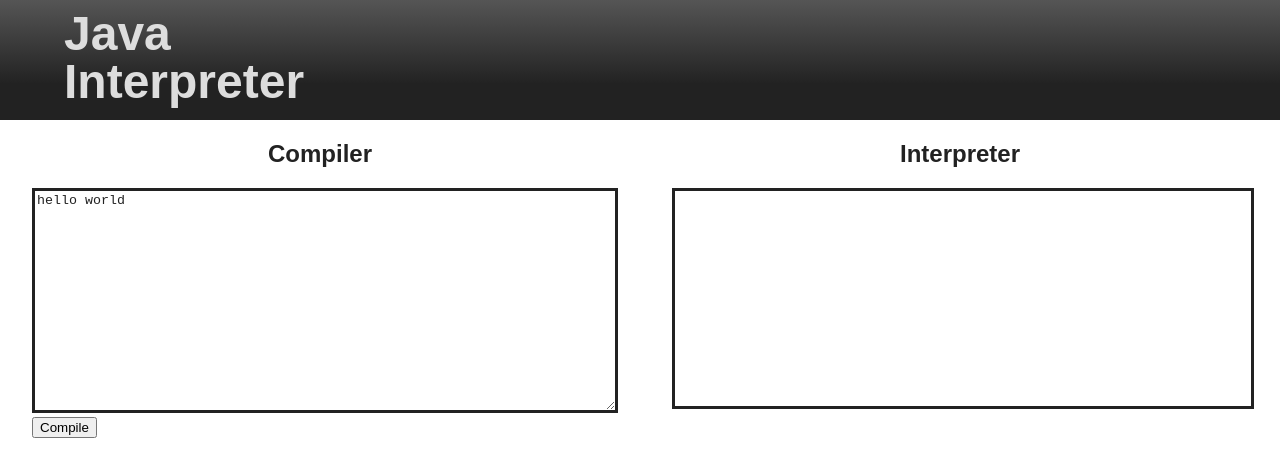
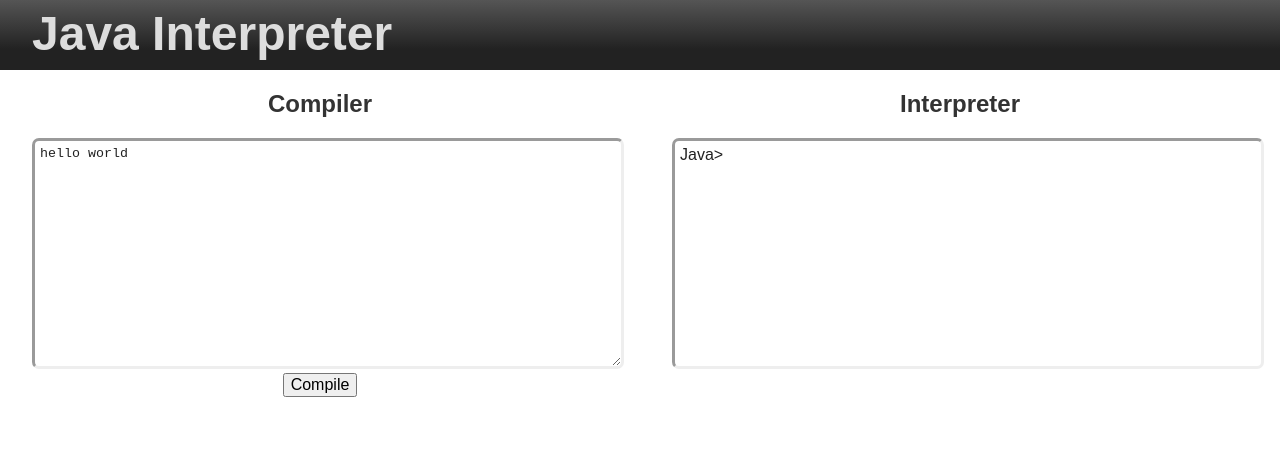
Before and after one commit to japhethwong/java_interpreter, a plain HTML site: page frontend/www/index.html in a window 1280 px wide. Drawn offline with Linux system fonts and the light colour scheme.

Commit message:
Frontend: minor changes to website

```diff
--- a/frontend/www/index.html
+++ b/frontend/www/index.html
@@ -1,9 +1,7 @@
 <!DOCTYPE html>
 <html>
   <head>
-    <link rel='stylesheet' type='text/css' href='style.css'>
-    <script type='text/javascript' src='jquery.js'></script>
-    <script type='text/javascript' src='compile-script.js'></script>
+    <title>Java Interpreter</title>
   </head>
   <body>
     <div id='header'>
@@ -30,9 +28,13 @@
       </div>
       <div class='container' id='interpreter'>
         <h2 class='container-label'>Interpreter</h2>
-        <p id='output'></p>
+        <p id='output'>Java&gt; <input id='cmd-line' type='text'></p>
       </div>
     </div>
 
+    <!-- links -->
+    <link rel='stylesheet' type='text/css' href='style.css'>
+    <script type='text/javascript' src='jquery.js'></script>
+    <script type='text/javascript' src='compile-script.js'></script>
   </body>
 </html>
--- a/frontend/www/style.css
+++ b/frontend/www/style.css
@@ -4,8 +4,10 @@ body {
     font-family:sans-serif;
 }
 
+/* HEADER */
+
 div#header {
-    min-height:120px;
+    min-height:70px;
     min-width:1000px;
     color:#dddddd;
     background-image: -webkit-gradient(linear, left top, left bottom, color-stop(0, #555555), color-stop(0.7, #222222));
@@ -13,13 +15,13 @@ div#header {
 
 div#logo {
     position:absolute;
-    padding:0 5%;
+    padding:0 2.5%;
     top:10px;
 }
 
 #logo h1 {
     margin:0;
-    width:250px;
+    width:500;
     line-height:1em;
     font-size:3em;
 }
@@ -47,7 +49,7 @@ div#nav-bar {
     text-decoration:none;
 }
 
-#nav-bar a:visited, :hover{
+#nav-bar a:visited, #nav-bar a:hover{
     color:#dddddd;
 }
 
@@ -59,57 +61,53 @@ div#nav-bar {
     color:#222222;
 }
 
-h2.container-label {
-    color:#222222;
-}
 
+/* CONTENT */
 div#main {
     min-width:90%;
 }
 
 div#main div {
     margin:0 2.5%;
+    text-align:center;
+    width:45%;
+}
+
+h2.container-label {
+    color:#333333;
+    font-size:1.5em;
 }
 
 div#compiler {
     position:absolute;
-    width:45%;
 }
 
 div#interpreter {
     position:relative;
     float:right;
-    width:45%;
 }
 
-h2.container-label {
-    text-align:center;
-}
-
-textarea, p#output, textarea:hover {
+textarea, p#output {
     width:100%;
     min-height:215px;
     max-height:215px;
-    border:solid;
+    border:inset 3px;
+    border-radius:7px;
     color:#222222;
+    text-align:left;
+    padding:5px;
 }
 
-
-p#output, div#interpreter label, #cmd-line {
-    margin:0;
-    font-size:1.2em;
+p#output {
+    overflow:auto;
 }
 
-
-div#interpreter label {
-    color:#00ff00;
-    background-color:#000000;
-    padding:2px 0 0;
+input#cmd-line , input#cmd-line:focus {
+    border-style:none;
+    outline:none;
+    width:82%;
 }
 
-#cmd-line {
-    border:0px none;
-    color:#00ff00;
-    background-color:#000000;
-    width:328px;
+button#compile {
+    font-size:1em;
 }
```
